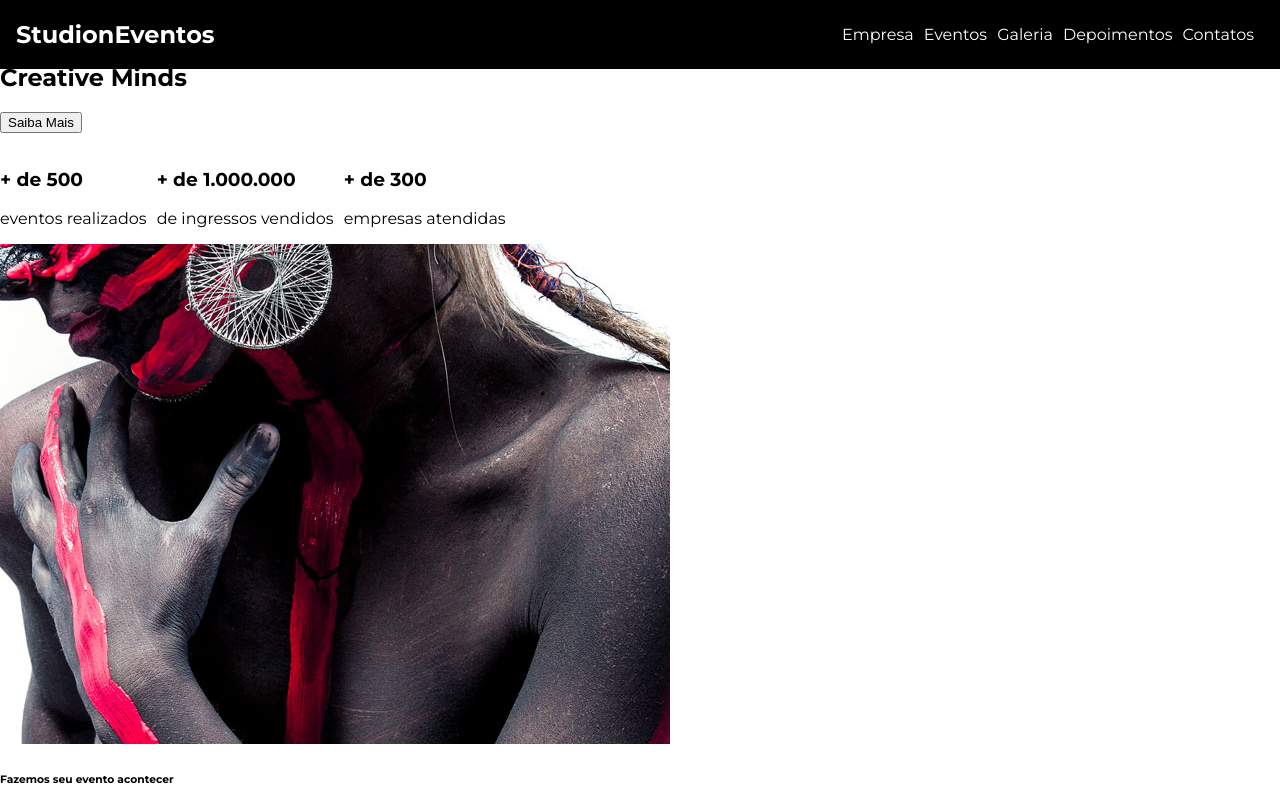
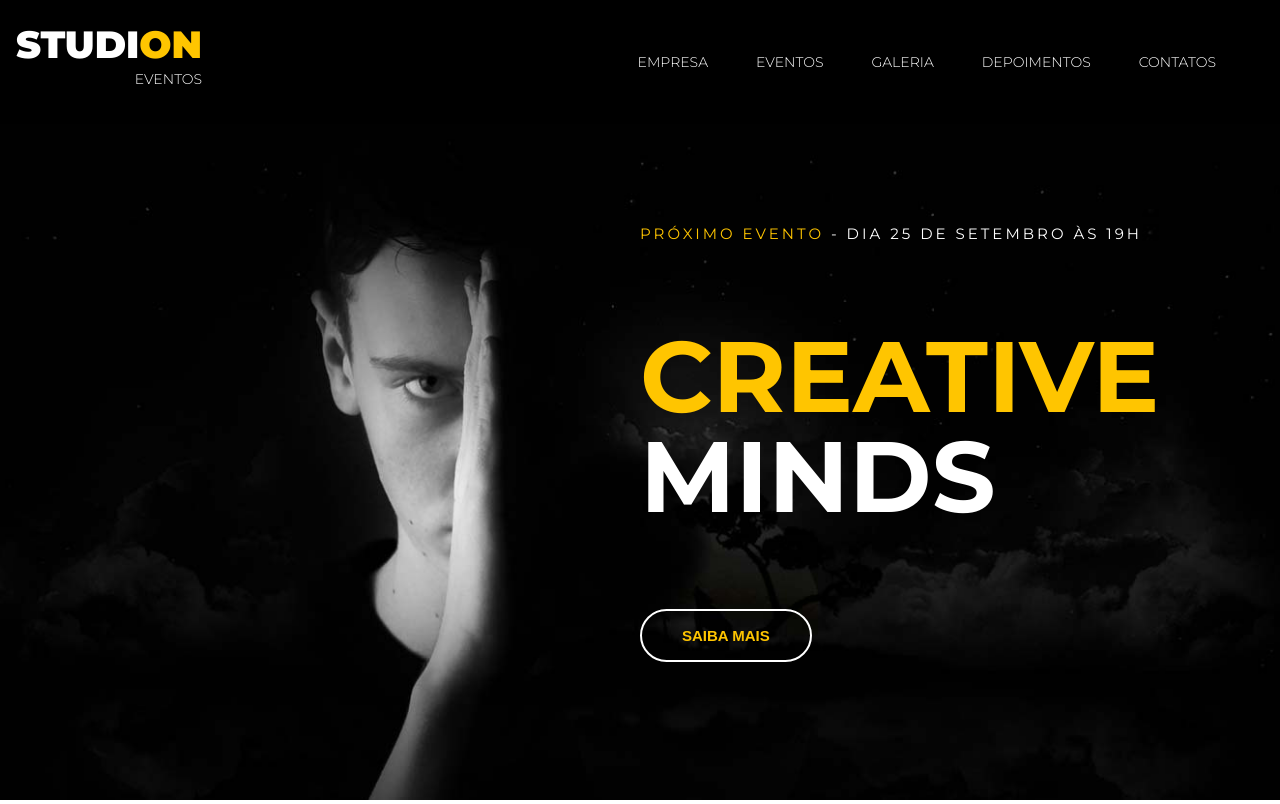
Before and after one commit to cristian-sbardelotto/studion, a website: page src/index.html in a window 1280 px wide. Shown: the top 804 px of the page. Drawn offline with Linux system fonts and the light colour scheme.

Commit message:
feat(header) implemented header styles

```diff
--- a/src/index.html
+++ b/src/index.html
@@ -2,41 +2,34 @@
 <html lang="pt-BR">
 
 <head>
-    <meta charset="UTF-8">
-    <meta http-equiv="X-UA-Compatible" content="IE=edge">
-    <meta name="viewport" content="width=device-width, initial-scale=1.0">
+  <meta charset="UTF-8" />
+  <meta http-equiv="X-UA-Compatible" content="IE=edge" />
+  <meta name="viewport" content="width=device-width, initial-scale=1.0" />
   <title>Studion</title>
-    <link rel="stylesheet" href="style.css">
+  <link rel="stylesheet" href="style.css" />
 </head>
 
 <body>
   <nav class="navbar">
-        <h1>Studi<span>on</span><span>Eventos</span></h1>
+    <h1 class="logo-studion">
+      Studi<span class="copy--primary">on</span>
+      <span class="logo-studion__subtitle">Eventos</span>
+    </h1>
     <ul class="navbar__links">
       <li>
-                <a href="#empresa">
-                    Empresa
-                </a>
+        <a href="#empresa"> Empresa </a>
       </li>
       <li>
-                <a href="#eventos">
-                    Eventos
-                </a>
+        <a href="#eventos"> Eventos </a>
       </li>
       <li>
-                <a href="#galeria">
-                    Galeria
-                </a>
+        <a href="#galeria"> Galeria </a>
       </li>
       <li>
-                <a href="#depoimentos">
-                    Depoimentos
-                </a>
+        <a href="#depoimentos"> Depoimentos </a>
       </li>
       <li>
-                <a href="#contatos">
-                    Contatos
-                </a>
+        <a href="#contatos"> Contatos </a>
       </li>
     </ul>
   </nav>
@@ -44,9 +37,14 @@
   <header>
     <div id="slider">
       <div class="slide">
-                <h6><span>Próximo evento</span> - Dia 25 de setembro às 19h</h6>
-                <h2><span>Creative</span> Minds</h2>
-                <button>Saiba Mais</button>
+        <img class="slide__background-image" src="./images/banner.jpg" alt="Studion Banner" />
+        <div class="slide__copy">
+          <h6 class="next-event">
+            <span class="copy--primary">Próximo evento</span> - Dia 25 de setembro às 19h
+          </h6>
+          <h2><span class="copy--primary">Creative</span> Minds</h2>
+          <button class="btn btn--slide">Saiba Mais</button>
+        </div>
       </div>
     </div>
   </header>
@@ -54,25 +52,42 @@
   <main>
     <section>
       <ul>
-                <li><h3>+ de 500 </h3>eventos realizados</li>
-                <li><h3>+ de 1.000.000 </h3>de ingressos vendidos</li>
-                <li><h3>+ de 300 </h3>empresas atendidas</li>
+        <li>
+          <h3>+ de 500</h3>
+          eventos realizados
+        </li>
+        <li>
+          <h3>+ de 1.000.000</h3>
+          de ingressos vendidos
+        </li>
+        <li>
+          <h3>+ de 300</h3>
+          empresas atendidas
+        </li>
       </ul>
     </section>
     <section>
       <div>
         <img src="./images/institutional.jpg" />
         <h6>Fazemos seu evento acontecer</h6>
-                <h4>Lorem ipsum dolor sit amet, <br>consectetur adipisicing elit.</h4>
+        <h4>
+          Lorem ipsum dolor sit amet, <br />consectetur adipisicing elit.
+        </h4>
         <p>
-                    Lorem ipsum dolor sit amet, consectetur adipisicing elit. <br>Incidunt vitae adipisci quisquam sapiente rerum vero placeat voluptatem ex ab, <br> impedit, dolorum consequatur maxime eveniet. Atque, rem ex. Voluptatum, voluptate porro!
+          Lorem ipsum dolor sit amet, consectetur adipisicing elit.
+          <br />Incidunt vitae adipisci quisquam sapiente rerum vero placeat
+          voluptatem ex ab, <br />
+          impedit, dolorum consequatur maxime eveniet. Atque, rem ex.
+          Voluptatum, voluptate porro!
         </p>
         <button>Saiba Mais</button>
       </div>
     </section>
     <section>
       <div>
-                <h6>Você informa a temática e nós planejamos um evento com tecnologia e</h6>
+        <h6>
+          Você informa a temática e nós planejamos um evento com tecnologia e
+        </h6>
         <h2><span>Muito+ </span>diversão</h2>
         <button>Fazer Cotação</button>
       </div>
@@ -83,7 +98,7 @@
     <h2>Studi<span>on</span><span>Eventos</span></h2>
     <form>
       <label>Receba news e promoções</label>
-            <input type="email" placeholder="email"/>
+      <input type="email" placeholder="email" />
       <button type="submit">Enviar</button>
     </form>
     <ul>
@@ -91,7 +106,7 @@
       <li><a href="https://twitter.com/" target="_blank">Twitter</a></li>
       <li><a href="https://youtube.com/" target="_blank">Youtube</a></li>
     </ul>
-        <hr>
+    <hr />
     <p>
       <small>Studi<span>ON</span> - Todos os direitos reservados</small>
     </p>
--- a/src/style.css
+++ b/src/style.css
@@ -1,4 +1,4 @@
-@import url('https://fonts.googleapis.com/css2?family=Montserrat:wght@400;700&display=swap');
+@import url('https://fonts.googleapis.com/css2?family=Montserrat:wght@300;400;700;900&display=swap');
 * {
     box-sizing: border-box;
 }
@@ -6,10 +6,13 @@
 :root {
     font-family:'Montserrat', sans-serif;
     font-size: 16px;
+    --color-primary: #ffc500;
+    --default-padding: 1rem;
 }
 
 body {
     margin: 0;
+    padding-top: 7.75rem;
 }
 
 ul {
@@ -18,18 +21,18 @@ ul {
     padding-left: 0;
 }
 
-li {
-    margin-right: 0.625rem;
-}
 
 .navbar {
     position: fixed;
+    z-index: 1;
     display: grid;
     grid-template-columns: 1fr 9fr;
     align-items: center;
     top: 0;
     left: 0;
+
     width: 100vw;
+    height: 7.75rem;
     padding: 0 1rem;
     background-color: #000;
     color: #fff;
@@ -37,7 +40,90 @@ li {
 .navbar__links {
     justify-self: end;
 }
+.navbar__links li {
+    font-size: .875rem;
+    margin-right: 3rem;
+    text-transform: uppercase;
+}
 .navbar__links a {
     color: #fff;
     text-decoration: none;
+    font-weight: 300;
 }
+.navbar__links a:hover {
+    color: var(--color-primary);
+}
+.logo-studion {
+    font-size: 2.375rem;
+    font-weight: 900;
+    line-height: 1ch;
+    text-align: right;
+    text-transform: uppercase;
+}
+.logo-studion__subtitle {
+    font-size: .875rem;
+    font-weight: 300;
+}
+.copy--primary {
+    color: var(--color-primary);
+}
+#slider {
+    background-color: #000;
+    /* background-image: url('./images/banner.jpg');
+    background-size: cover;
+    background-repeat: no-repeat;
+    background-position: center; */
+    color: #fff;
+}
+.next-event {
+    margin: 0;
+}
+
+.slide {
+    position: relative  ;
+    height: calc(100vh - 7.75rem);
+}
+.slide__background-image {
+    width: 100%;
+    height: 100%;
+    object-fit: cover;
+    object-position: center;
+}
+.slide__copy {
+    position: absolute;
+    top: 6.25rem;
+    left: 50vw;
+}
+.slide__copy h6 {
+  font-size: .9375rem;
+  font-weight: 400;
+  text-transform: uppercase;
+  letter-spacing: .1875rem;
+}
+.slide__copy h2 {
+  font-size: 6.25rem;
+  text-transform: uppercase;
+  line-height: 6.25rem;
+}
+.slide__copy h2 span {
+  display: block;
+}
+.btn {
+  cursor: pointer;
+  padding: 1rem 2.5rem;
+  color: var(--color-primary);
+  border: .125rem solid #fff;
+  border-radius: 5rem;
+  background: unset;
+  font-weight: 700;
+  font-size: .9375rem;
+  text-transform: uppercase;
+  transition: 0.25s all ease;
+}
+.btn:hover,
+.btn:active,
+.btn:focus {
+  border-color: var(--color-primary);
+  background-color: var(--color-primary);
+  color: #fff;
+}
```
Lines whose indentation alone changed are shown as unchanged.
